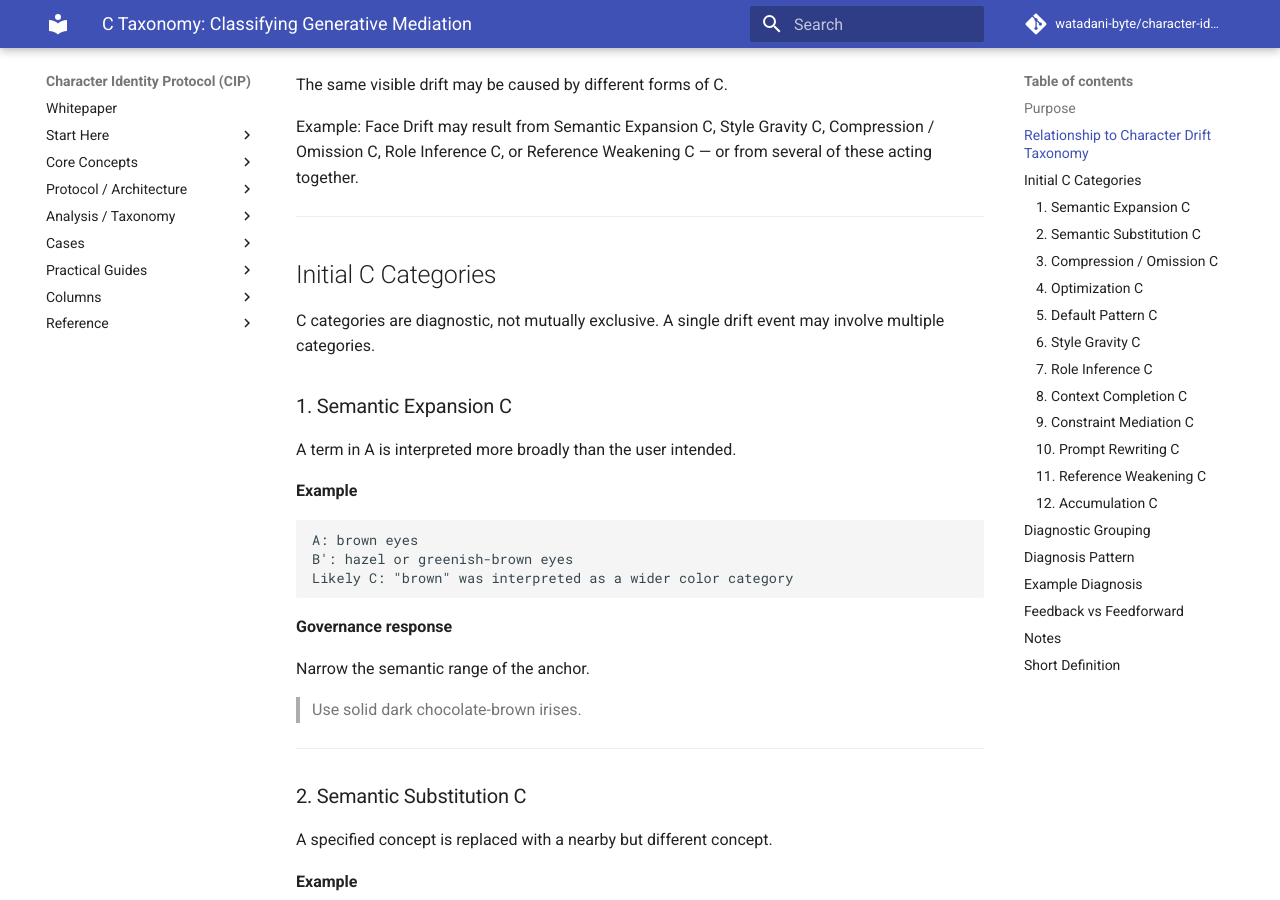
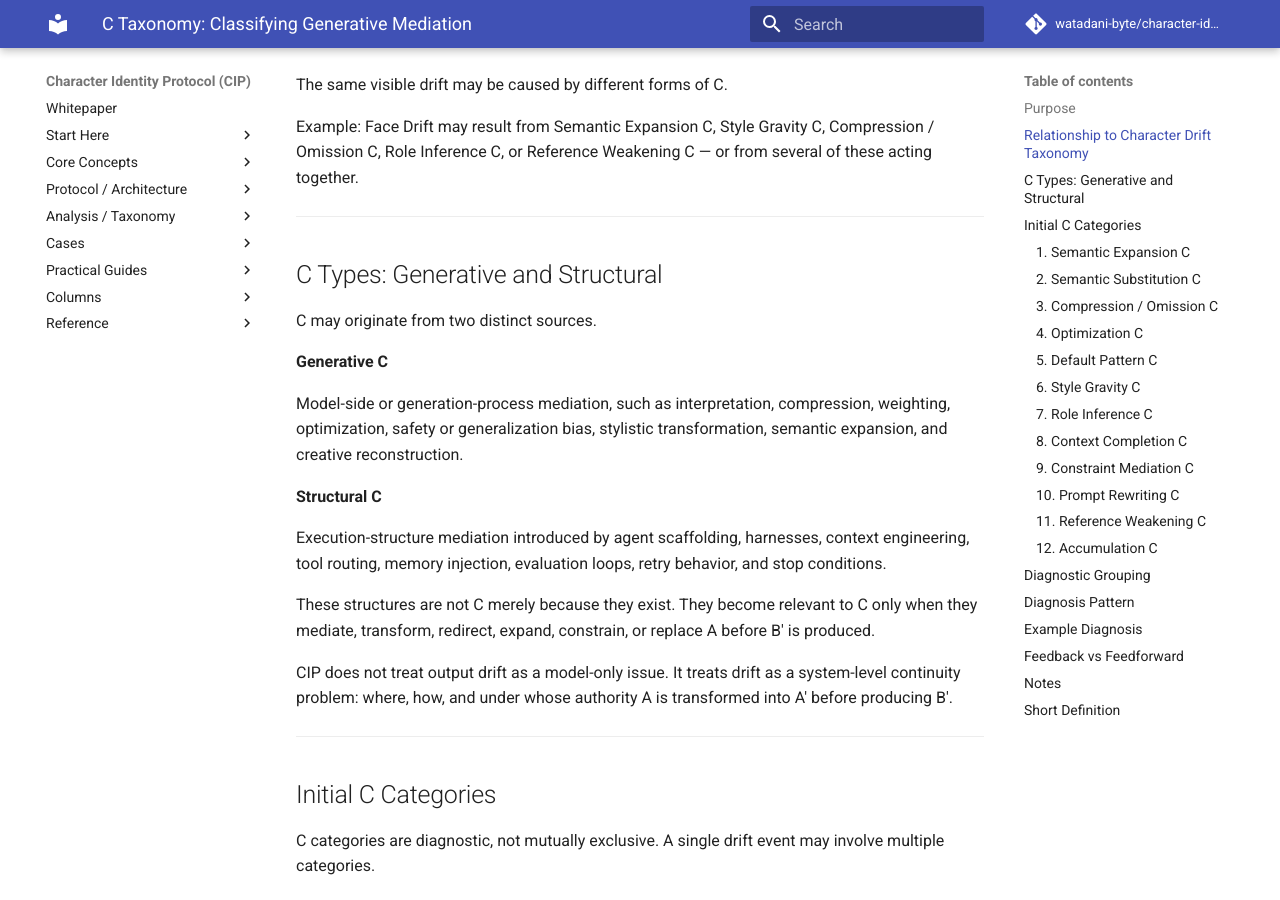
Before and after one commit to watadani-byte/character-identity-protocol, an MkDocs documentation site: the page built from docs/c_taxonomy.md, in a window 1280 px wide and 900 px high, scrolled down 1338 px. Built offline with MkDocs 1.6.1 and Material for MkDocs 9.7.7, drawn with Linux system fonts in a browser that asks for light colours; comment, search, counter and statistics services are not loaded; some of the changed text lies outside the part shown.

Commit message:
c_taxonomy.md を更新

```diff
--- a/docs/c_taxonomy.md
+++ b/docs/c_taxonomy.md
@@ -55,6 +55,24 @@ C Taxonomy provides the diagnostic vocabulary for that identification.
 The same visible drift may be caused by different forms of C.
 
 Example: Face Drift may result from Semantic Expansion C, Style Gravity C, Compression / Omission C, Role Inference C, or Reference Weakening C — or from several of these acting together.
+
+-----
+
+## C Types: Generative and Structural
+
+C may originate from two distinct sources.
+
+**Generative C**
+
+Model-side or generation-process mediation, such as interpretation, compression, weighting, optimization, safety or generalization bias, stylistic transformation, semantic expansion, and creative reconstruction.
+
+**Structural C**
+
+Execution-structure mediation introduced by agent scaffolding, harnesses, context engineering, tool routing, memory injection, evaluation loops, retry behavior, and stop conditions.
+
+These structures are not C merely because they exist. They become relevant to C only when they mediate, transform, redirect, expand, constrain, or replace A before B′ is produced.
+
+CIP does not treat output drift as a model-only issue. It treats drift as a system-level continuity problem: where, how, and under whose authority A is transformed into A′ before producing B′.
 
 -----
 
@@ -121,6 +139,8 @@ Separate fixed elements from optional elements. Re-check compressed prompts agai
 ### 4. Optimization C
 
 The system improves, beautifies, clarifies, regularizes, or “helps” beyond the user’s intent.
+
+AI systems often describe this as improvement, clarification, or contextual interpretation. CIP does not deny that these operations may be useful. However, when they change A before producing B′, CIP treats them as governance-relevant transformations.
 
 **Example**
 
```
